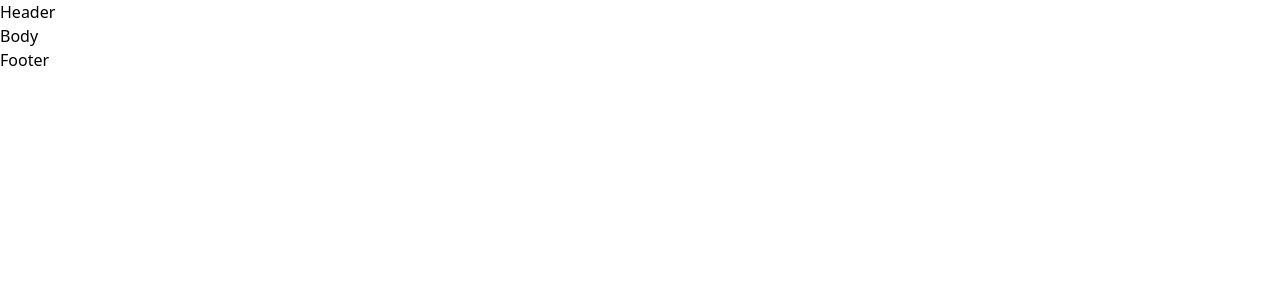
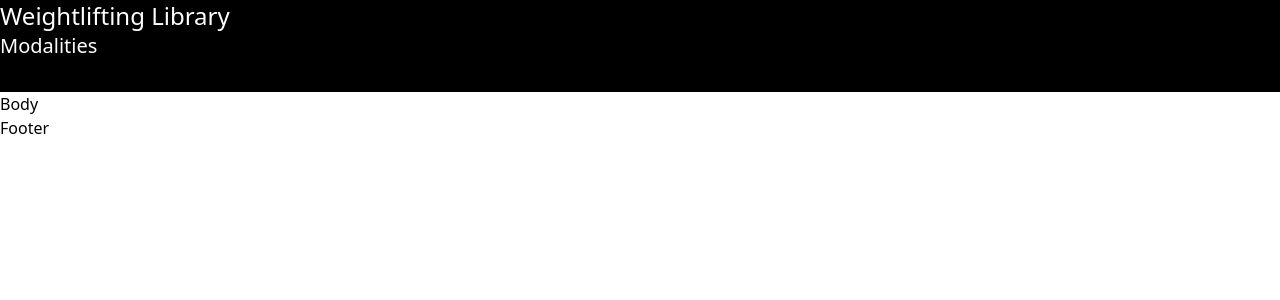
Before and after one commit to jdav892/oly-lib, a React (Vite) app in the folder frontend/: page / in a window 1280 px wide. Shown: the top 300 px of the page. Built offline with nearby package versions, Linux system fonts and the light colour scheme.

Commit message:
feat: creates a navbar component to iterate on

```diff
--- a/frontend/src/components/Header.tsx
+++ b/frontend/src/components/Header.tsx
@@ -1,10 +1,14 @@
-import React from 'react'
+import React from 'react';
+import Navbar from '../components/sections/Navbar.tsx';
 
 type Props = {}
 
 const Header = (props: Props) => {
   return (
-    <div>Header</div>
+  <header className="bg-black text-2xl text-white">
+    <h1>Weightlifting Library</h1>
+    <Navbar />
+  </header>
   )
 }
 
--- /dev/null
+++ b/frontend/src/components/sections/Navbar.tsx
@@ -0,0 +1,29 @@
+import React from 'react'
+
+type Props = {}
+
+const Navbar = (props: Props) => {
+  return (
+    <nav className="text-white">
+      <h2 className="text-xl">Modalities</h2>
+      <button
+        title="Competition"
+        className="rounded-md"
+      />
+      <button
+        title="Strength"
+        className="rounded-md"
+      />
+      <button
+        title="Plyometrics"
+        className="rounded-md"
+      />
+      <button
+        title="Accessory"
+        className="rounded-md"
+      />
+    </nav>
+  )
+}
+
+export default Navbar
```
